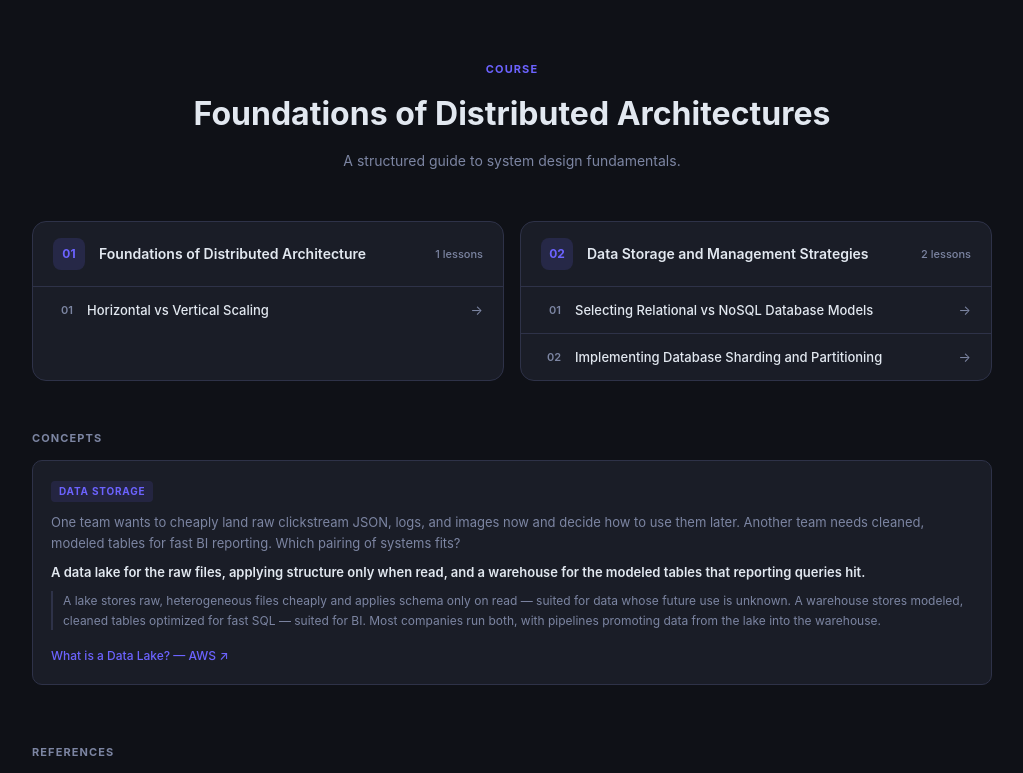
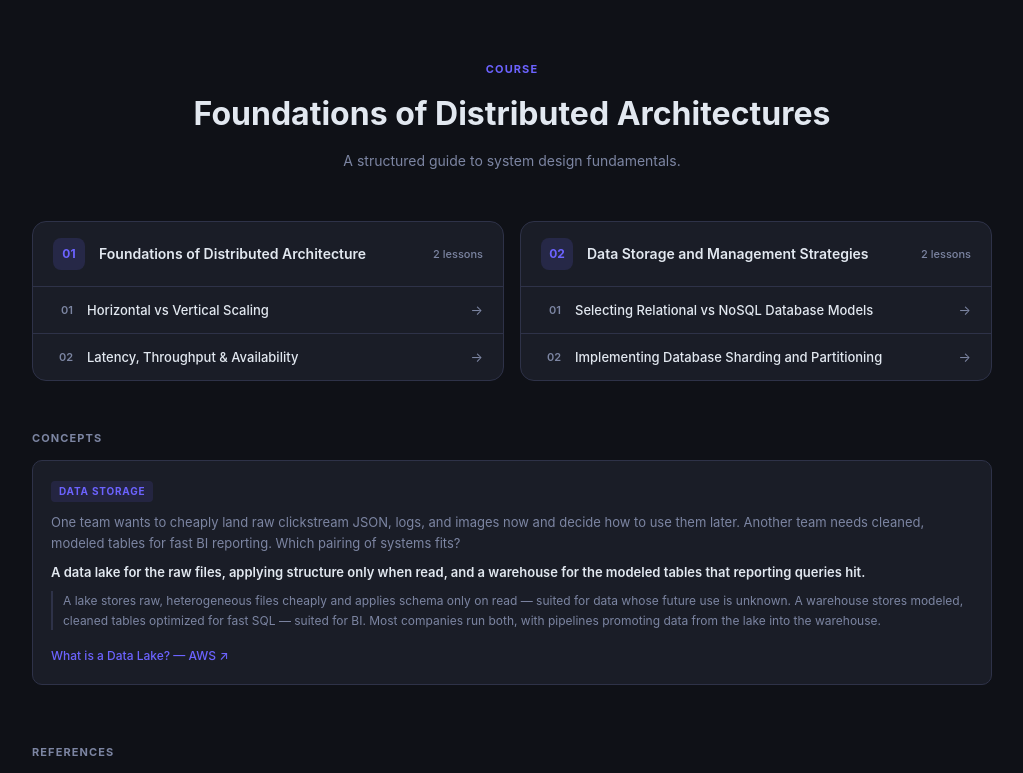
Before and after one commit to felipprodrigues/system-design-tips, a Next.js app: page / in a window 1280 px wide. Shown: the top 773 px of the page, without its empty margins (128-1151 px from the left). Built offline with nearby package versions, Linux system fonts and the light colour scheme.

Commit message:
Add lesson 2: Latency, Throughput & Availability (#2)
Co-authored-by: lesson-bot <lesson-bot@users.noreply.github.com>

```diff
--- a/src/app/page.tsx
+++ b/src/app/page.tsx
@@ -35,6 +35,7 @@ const modules = [
     lessons: [
       // LESSON_ENTRIES_START
       { slug: "01-horizontal-vs-vertical-scaling", number: 1, title: "Horizontal vs Vertical Scaling" },
+      { slug: "02-latency-throughput-availability", number: 2, title: "Latency, Throughput & Availability" },
       // LESSON_ENTRIES_END
     ],
   },
```
Also changed, not shown: src/app/lessons/02-latency-throughput-availability/page.tsx (renamed from drafts/foundations-of-distributed-architecture/02-latency-throughput-availability.tsx).
